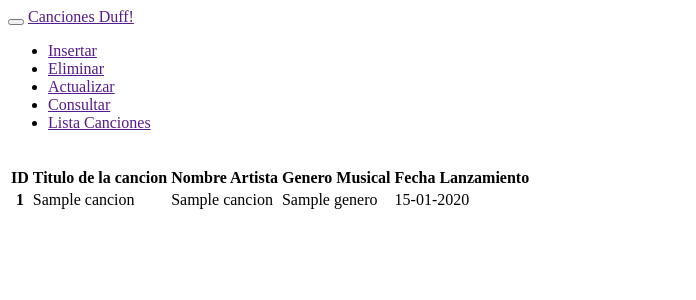
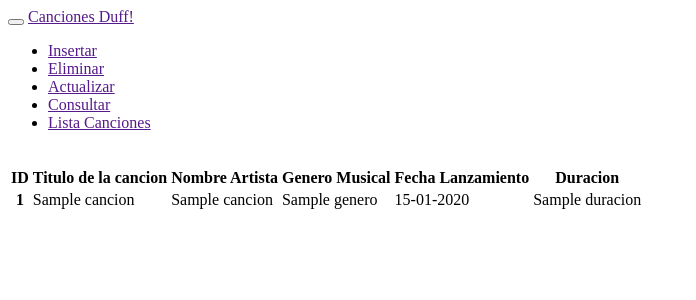
Before and after one commit to elkevincorrea/SOA-Cancion-Web, a Python web app: template cancionduff/templates/listar.jinja2 in a window 1280 px wide. Shown: the top 300 px of the page, without its empty margins (0-696 px from the left). Run offline with Jinja, Linux system fonts and the light colour scheme; the template is opened without the code that fills it: most values are stand-ins (such as "Sample title", 1, 10 or a date in 2020); some libraries are stand-ins or nearby versions.

Commit message:
feat Atributo Duracion (Sustentacion)

```diff
--- a/cancionduff/templates/actualizar.jinja2
+++ b/cancionduff/templates/actualizar.jinja2
@@ -38,6 +38,9 @@
                         <input type="date" id="fecha" name="fecha" class="form-control input-sm" value="{{ cancion.fechaLanzamiento.strftime('%Y-%m-%d') if cancion is defined}}"
                                placeholder="Fecha Lanzamiento" required>
                     </div>
+                    <div class="form-group">
+                        <input  type="number" name="duracion" id="duracion" class="form-control input-sm" value="{{ cancion.duracion if cancion is defined}}" placeholder="Duracion">
+                    </div>
                 </div>
 
                 <div class="row">
--- a/cancionduff/templates/agregar.jinja2
+++ b/cancionduff/templates/agregar.jinja2
@@ -25,6 +25,10 @@
                         <input type="date" name="fecha" id="first_name" class="form-control input-sm"
                                placeholder="Fecha Lanzamiento" required>
                     </div>
+                    <div class="form-group">
+                        <input type="number" name="duracion" id="duracion" class="form-control input-sm" placeholder="Duracion" required>
+                    </div>
+
                 </div>
 
                 <div class="row">
--- a/cancionduff/templates/consultar.jinja2
+++ b/cancionduff/templates/consultar.jinja2
@@ -31,6 +31,9 @@
                         <input type="tel" id="fecha" readonly class="form-control input-sm" value="{{ cancion.fechaLanzamiento.strftime('%d-%m-%Y') if cancion is defined}}"
                                placeholder="Fecha Lanzamiento" required>
                     </div>
+                    <div class="form-group">
+                        <input readonly type="number" name="duracion" id="duracion" class="form-control input-sm" value="{{ cancion.duracion if cancion is defined}}" placeholder="Duracion">
+                    </div>
                 </div>
 
 
--- a/cancionduff/templates/eliminar.jinja2
+++ b/cancionduff/templates/eliminar.jinja2
@@ -38,6 +38,9 @@
                         <input readonly type="date" id="fecha" name="fecha" class="form-control input-sm" value="{{ cancion.fechaLanzamiento.strftime('%Y-%m-%d') if cancion is defined}}"
                                placeholder="Fecha Lanzamiento" required>
                     </div>
+                    <div class="form-group">
+                        <input readonly type="number" name="duracion" id="duracion" class="form-control input-sm" value="{{ cancion.duracion if cancion is defined}}" placeholder="Duracion">
+                    </div>
                 </div>
 
                 <div class="row">
--- a/cancionduff/templates/listar.jinja2
+++ b/cancionduff/templates/listar.jinja2
@@ -11,6 +11,7 @@
         <th scope="colgroup">Nombre Artista</th>
         <th scope="colgroup">Genero Musical</th>
         <th scope="colgroup">Fecha Lanzamiento</th>
+        <th scope="colgroup">Duracion</th>
     </tr>
   </thead>
     <tbody>
@@ -21,6 +22,7 @@
             <td>{{ cancion.nombreArtista }}</td>
             <td>{{ cancion.genero }}</td>
             <td>{{ cancion.fechaLanzamiento.strftime('%d-%m-%Y') }}</td>
+            <td>{{ cancion.duracion }}</td>
         </tr>
     {% endfor %}
     </tbody>
```
